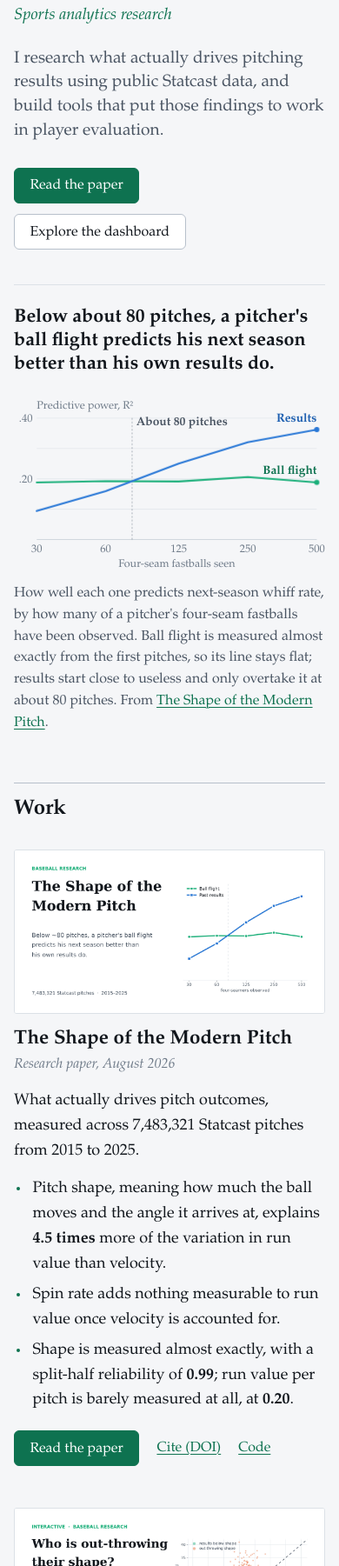
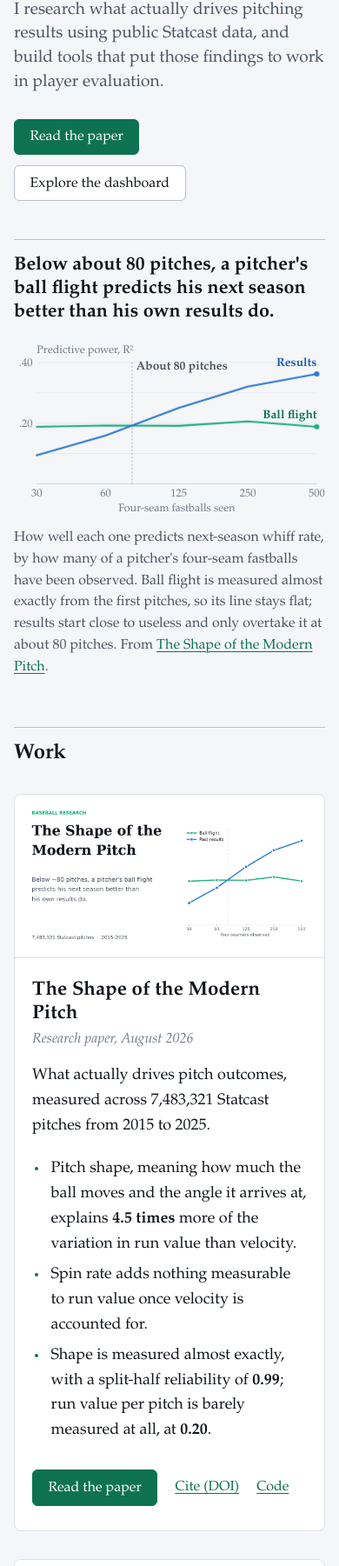
Before and after one commit to scobobo/scottluntz.com, a plain HTML site: page docs/index.html in a window 390 px wide. Shown: the part 199-2000 px from the top of the page at 87% size. Drawn offline with Linux system fonts and the light colour scheme.

Commit message:
Use the full width on desktop; keep the phone layout single-column
The page now spans up to 84rem instead of a 46rem column. On desktop the
intro sits beside the crossover chart, the two projects are side-by-side
panels with their buttons aligned at the foot, and About sits beside a new
Toolkit panel listing the languages, methods and data the work uses. Tablets
get the projects side by side; phones keep the single column.

Co-Authored-By: Claude Opus 5.5 <noreply@anthropic.com>

```diff
--- a/docs/index.html
+++ b/docs/index.html
@@ -38,17 +38,18 @@
   </div>
 </header>
 
-<main class="wrap">
+<main class="page">
 
-  <section class="intro" aria-labelledby="name">
-    <h1 id="name">Scott Luntz</h1>
+  <div class="opening">
+    <div class="intro">
+      <h1>Scott Luntz</h1>
       <p class="role">Sports analytics research</p>
       <p class="lede">I research what actually drives pitching results using public Statcast data, and build tools that put those findings to work in player evaluation.</p>
       <div class="actions">
         <a class="btn btn-primary" href="/modern-pitch/">Read the paper</a>
         <a class="btn" href="/pitch-shape-explorer/">Explore the dashboard</a>
       </div>
-  </section>
+    </div>
 
     <figure class="hero" aria-labelledby="finding">
       <h2 id="finding" class="finding">Below about 80 pitches, a pitcher's ball flight predicts his next season better than his own results do.</h2>
@@ -83,15 +84,17 @@
 </svg>
       <figcaption>How well each one predicts next-season whiff rate, by how many of a pitcher's four-seam fastballs have been observed. Ball flight is measured almost exactly from the first pitches, so its line stays flat; results start close to useless and only overtake it at about 80 pitches. From <a href="/modern-pitch/">The Shape of the Modern Pitch</a>.</figcaption>
     </figure>
+  </div>
 
   <section id="work" aria-labelledby="work-h">
     <h2 id="work-h">Work</h2>
+    <div class="projects">
 
-    <article class="entry">
+      <article class="project">
         <a class="thumb" href="/modern-pitch/" tabindex="-1" aria-hidden="true">
           <img src="/modern-pitch/social-card-v2.jpg" width="2400" height="1260" alt="" loading="lazy">
         </a>
-      <div>
+        <div class="body">
           <h3><a href="/modern-pitch/">The Shape of the Modern Pitch</a></h3>
           <p class="kind">Research paper, August 2026</p>
           <p>What actually drives pitch outcomes, measured across 7,483,321 Statcast pitches from 2015 to 2025.</p>
@@ -108,11 +111,11 @@
         </div>
       </article>
 
-    <article class="entry">
+      <article class="project">
         <a class="thumb" href="/pitch-shape-explorer/" tabindex="-1" aria-hidden="true">
           <img src="/pitch-shape-explorer/dashboard-card.jpg" width="2400" height="1260" alt="" loading="lazy">
         </a>
-      <div>
+        <div class="body">
           <h3><a href="/pitch-shape-explorer/">Pitch Shape Explorer</a></h3>
           <p class="kind">Interactive dashboard, 2015–2026 seasons</p>
           <p>Scores each pitcher against the whiff rate his pitch shape predicts, and names the pitchers whose results are running ahead of it or behind it.</p>
@@ -127,16 +130,32 @@
           </div>
         </div>
       </article>
+
+    </div>
   </section>
 
-  <section id="about" class="about" aria-labelledby="about-h">
+  <section id="about" aria-labelledby="about-h">
     <h2 id="about-h">About</h2>
+    <div class="about-grid">
+      <div class="about-text">
         <p>I'm a passionate baseball fan and a technologist by trade. My research asks what actually separates pitchers. Across nearly 7.5 million tracked pitches, the answer was the shape of the pitch: how much it moves and the angle it arrives at matter far more than how hard it's thrown or how fast it spins. The Pitch Shape Explorer turns that finding into a tool for evaluating pitchers, season by season.</p>
         <p>I use AI as a core part of my research workflow, which lets me go from a question to a tested, documented answer quickly. The questions, the standard of evidence and the conclusions are mine, and the paper describes the workflow in full.</p>
         <p>Everything here is built from public data and all of the code is open, so every number on this site can be checked.</p>
         <div class="actions">
           <a class="btn" href="https://www.linkedin.com/in/scott-luntz-a1b3a6142/">LinkedIn</a>
           <a class="btn" href="https://github.com/scobobo">GitHub</a>
+        </div>
+      </div>
+
+      <aside class="toolkit" aria-labelledby="toolkit-h">
+        <h3 id="toolkit-h">Toolkit</h3>
+        <dl>
+          <div><dt>Analysis</dt><dd>Python, pandas, NumPy, scikit-learn, Matplotlib</dd></div>
+          <div><dt>Methods</dt><dd>Gradient-boosted and ridge models, cross-validation grouped by pitcher, walk-forward backtesting, permutation importance</dd></div>
+          <div><dt>Data</dt><dd>Statcast pitch tracking via Baseball Savant, the MLB Stats API</dd></div>
+          <div><dt>Delivery</dt><dd>Interactive dashboards in HTML, CSS and JavaScript; open-source code with a citable DOI</dd></div>
+        </dl>
+      </aside>
     </div>
   </section>
 
--- a/docs/site.css
+++ b/docs/site.css
@@ -21,6 +21,10 @@
   --on-accent: #FFFFFF;
 
   --font-serif: ui-serif, "Iowan Old Style", "Charter", "Palatino Linotype", Palatino, Georgia, serif;
+  /* The page uses the screen: 84rem across on desktop, one column on a phone.
+     Running text is still held to a readable measure inside its column. */
+  --page: 84rem;
+  --gutter: clamp(1rem, 4vw, 2.5rem);
   --column: 46rem;
 }
 
@@ -55,19 +59,38 @@ body {
   line-height: 1.6;
 }
 
+.page {
+  max-width: var(--page);
+  margin: 0 auto;
+  padding: clamp(2.25rem, 5vw, 4rem) var(--gutter) 3rem;
+}
+
+/* The narrow single column, used by the 404 page. */
 .wrap {
   max-width: var(--column);
   margin: 0 auto;
   padding: clamp(2.25rem, 6vw, 3.75rem) 1rem 3rem;
 }
 
+a {
+  color: var(--accent);
+  text-decoration-thickness: 1px;
+  text-underline-offset: 0.18em;
+}
+a:hover { text-decoration-thickness: 2px; }
+a:focus-visible {
+  outline: 2px solid var(--accent);
+  outline-offset: 3px;
+  border-radius: 2px;
+}
+
 /* Site bar: name on the left, three destinations on the right. */
 
 .bar { border-bottom: 1px solid var(--rule); background: var(--sheet); }
 .bar-inner {
-  max-width: var(--column);
+  max-width: var(--page);
   margin: 0 auto;
-  padding: 0.85rem 1rem;
+  padding: 0.85rem var(--gutter);
   display: flex;
   align-items: baseline;
   justify-content: space-between;
@@ -84,23 +107,17 @@ body {
 .bar nav a { color: var(--ink-2); text-decoration: none; }
 .bar nav a:hover { color: var(--accent); text-decoration: underline; text-decoration-thickness: 1px; }
 
-a {
-  color: var(--accent);
-  text-decoration-thickness: 1px;
-  text-underline-offset: 0.18em;
+/* Opening: who, what, and the finding, side by side on a wide screen. */
+
+.opening {
+  display: grid;
+  grid-template-columns: minmax(0, 1fr);
+  gap: 2.75rem 4.5rem;
 }
-a:hover { text-decoration-thickness: 2px; }
-a:focus-visible {
-  outline: 2px solid var(--accent);
-  outline-offset: 3px;
-  border-radius: 2px;
-}
-
-/* Intro */
 
 h1 {
   margin: 0 0 0.6rem;
-  font-size: clamp(2.9rem, 9vw, 4.6rem);
+  font-size: clamp(2.9rem, 7vw, 4.4rem);
   line-height: 1;
   font-weight: 600;
   letter-spacing: -0.025em;
@@ -115,8 +132,8 @@ h1 {
 
 .lede {
   margin: 0;
-  max-width: 44ch;
-  font-size: clamp(1.2rem, 2.8vw, 1.45rem);
+  max-width: 40ch;
+  font-size: clamp(1.2rem, 2.4vw, 1.4rem);
   line-height: 1.45;
   color: var(--ink-2);
 }
@@ -150,29 +167,22 @@ h1 {
 
 /* The one figure on the page: the crossover */
 
-.hero {
-  margin: clamp(2.5rem, 6vw, 3.5rem) 0 0;
-  padding-top: 1.5rem;
-  border-top: 1px solid var(--rule);
-}
+.hero { margin: 0; }
 .hero .finding {
-  margin: 0 0 1.5rem;
-  padding: 0;
-  border: 0;
+  margin: 0 0 1.25rem;
   max-width: 34ch;
-  font-size: clamp(1.35rem, 3.2vw, 1.75rem);
+  font-size: clamp(1.35rem, 2.6vw, 1.65rem);
   line-height: 1.25;
   font-weight: 600;
 }
 .hero svg { display: block; width: 100%; height: auto; overflow: visible; }
 .hero figcaption {
   margin-top: 1rem;
-  max-width: 62ch;
+  max-width: 64ch;
   font-size: 1rem;
   line-height: 1.55;
   color: var(--ink-2);
 }
-.hero figcaption strong { color: var(--ink); font-weight: 600; }
 
 .chart text {
   font-family: var(--font-serif);
@@ -219,7 +229,7 @@ h1 {
 
 /* Sections */
 
-section { margin-top: clamp(3.5rem, 8vw, 5rem); }
+section { margin-top: clamp(3.5rem, 7vw, 5.5rem); }
 
 h2 {
   margin: 0 0 2rem;
@@ -230,23 +240,33 @@ h2 {
   font-weight: 600;
 }
 
-.entry {
+/* Work: one panel per project, side by side from tablet width up. */
+
+.projects {
   display: grid;
-  grid-template-columns: 17rem 1fr;
-  gap: 1rem 2rem;
-  align-items: start;
+  grid-template-columns: minmax(0, 1fr);
+  gap: 2rem;
 }
-.entry + .entry { margin-top: 3rem; }
 
-.entry .thumb { display: block; }
-.entry .thumb img {
-  display: block;
-  width: 100%;
-  height: auto;
+.project {
+  display: flex;
+  flex-direction: column;
+  background: var(--sheet);
   border: 1px solid var(--rule);
-  border-radius: 3px;
-  background: var(--sheet);
+  border-radius: 8px;
+  overflow: hidden;
 }
+.project .thumb { display: block; border-bottom: 1px solid var(--rule); }
+.project .thumb img { display: block; width: 100%; height: auto; }
+.project .body {
+  display: flex;
+  flex-direction: column;
+  flex: 1;
+  padding: 1.5rem clamp(1.25rem, 2.5vw, 1.75rem) 1.75rem;
+}
+.project .body > p { margin: 0 0 0.9rem; }
+/* Buttons sit on a common line at the foot of both panels. */
+.project .actions { margin-top: auto; padding-top: 1.5rem; }
 
 h3 {
   margin: 0 0 0.2rem;
@@ -264,9 +284,6 @@ h3 a:hover { text-decoration: underline; text-decoration-thickness: 1px; }
   color: var(--ink-3);
 }
 
-.entry p { margin: 0 0 0.9rem; }
-.entry .actions { margin-top: 1.25rem; }
-
 /* Key results: the numbers a reader should leave with. */
 .results {
   margin: 0;
@@ -275,6 +292,27 @@ h3 a:hover { text-decoration: underline; text-decoration-thickness: 1px; }
 .results li { margin: 0.4rem 0; padding-left: 0.2rem; }
 .results li::marker { color: var(--accent); }
 .results strong { font-weight: 600; }
+
+/* About: the text, and beside it what the work is built with. */
+
+.about-grid {
+  display: grid;
+  grid-template-columns: minmax(0, 1fr);
+  gap: 2rem 4.5rem;
+  align-items: start;
+}
+.about-text p { margin: 0 0 1rem; max-width: 64ch; }
+
+.toolkit {
+  background: var(--sheet);
+  border: 1px solid var(--rule);
+  border-radius: 8px;
+  padding: 1.5rem clamp(1.25rem, 2.5vw, 1.75rem);
+}
+.toolkit h3 { font-size: 1.2rem; margin: 0 0 1rem; }
+.toolkit dl { margin: 0; display: grid; gap: 1rem; }
+.toolkit dt { font-weight: 600; font-size: 1rem; }
+.toolkit dd { margin: 0.15rem 0 0; font-size: 1rem; line-height: 1.5; color: var(--ink-2); }
 
 .links {
   display: flex;
@@ -286,10 +324,8 @@ h3 a:hover { text-decoration: underline; text-decoration-thickness: 1px; }
   font-size: 1rem;
 }
 
-.about p { margin: 0 0 1rem; max-width: 62ch; }
-
 footer {
-  margin-top: 4.5rem;
+  margin-top: clamp(3.5rem, 7vw, 5rem);
   padding-top: 1rem;
   border-top: 1px solid var(--rule);
   font-size: 0.9rem;
@@ -297,7 +333,13 @@ footer {
 }
 footer p { margin: 0; }
 
-@media (max-width: 640px) {
-  .entry { grid-template-columns: 1fr; }
-  .entry .thumb { max-width: 26rem; }
+/* Tablet up: the two projects side by side. */
+@media (min-width: 760px) {
+  .projects { grid-template-columns: repeat(2, minmax(0, 1fr)); }
 }
+
+/* Desktop: intro beside the chart, About text beside the toolkit. */
+@media (min-width: 1024px) {
+  .opening { grid-template-columns: minmax(0, 5fr) minmax(0, 7fr); align-items: center; }
+  .about-grid { grid-template-columns: minmax(0, 7fr) minmax(0, 5fr); }
+}
--- a/src/site.css
+++ b/src/site.css
@@ -21,6 +21,10 @@
   --on-accent: #FFFFFF;
 
   --font-serif: ui-serif, "Iowan Old Style", "Charter", "Palatino Linotype", Palatino, Georgia, serif;
+  /* The page uses the screen: 84rem across on desktop, one column on a phone.
+     Running text is still held to a readable measure inside its column. */
+  --page: 84rem;
+  --gutter: clamp(1rem, 4vw, 2.5rem);
   --column: 46rem;
 }
 
@@ -55,19 +59,38 @@ body {
   line-height: 1.6;
 }
 
+.page {
+  max-width: var(--page);
+  margin: 0 auto;
+  padding: clamp(2.25rem, 5vw, 4rem) var(--gutter) 3rem;
+}
+
+/* The narrow single column, used by the 404 page. */
 .wrap {
   max-width: var(--column);
   margin: 0 auto;
   padding: clamp(2.25rem, 6vw, 3.75rem) 1rem 3rem;
 }
 
+a {
+  color: var(--accent);
+  text-decoration-thickness: 1px;
+  text-underline-offset: 0.18em;
+}
+a:hover { text-decoration-thickness: 2px; }
+a:focus-visible {
+  outline: 2px solid var(--accent);
+  outline-offset: 3px;
+  border-radius: 2px;
+}
+
 /* Site bar: name on the left, three destinations on the right. */
 
 .bar { border-bottom: 1px solid var(--rule); background: var(--sheet); }
 .bar-inner {
-  max-width: var(--column);
+  max-width: var(--page);
   margin: 0 auto;
-  padding: 0.85rem 1rem;
+  padding: 0.85rem var(--gutter);
   display: flex;
   align-items: baseline;
   justify-content: space-between;
@@ -84,23 +107,17 @@ body {
 .bar nav a { color: var(--ink-2); text-decoration: none; }
 .bar nav a:hover { color: var(--accent); text-decoration: underline; text-decoration-thickness: 1px; }
 
-a {
-  color: var(--accent);
-  text-decoration-thickness: 1px;
-  text-underline-offset: 0.18em;
+/* Opening: who, what, and the finding, side by side on a wide screen. */
+
+.opening {
+  display: grid;
+  grid-template-columns: minmax(0, 1fr);
+  gap: 2.75rem 4.5rem;
 }
-a:hover { text-decoration-thickness: 2px; }
-a:focus-visible {
-  outline: 2px solid var(--accent);
-  outline-offset: 3px;
-  border-radius: 2px;
-}
-
-/* Intro */
 
 h1 {
   margin: 0 0 0.6rem;
-  font-size: clamp(2.9rem, 9vw, 4.6rem);
+  font-size: clamp(2.9rem, 7vw, 4.4rem);
   line-height: 1;
   font-weight: 600;
   letter-spacing: -0.025em;
@@ -115,8 +132,8 @@ h1 {
 
 .lede {
   margin: 0;
-  max-width: 44ch;
-  font-size: clamp(1.2rem, 2.8vw, 1.45rem);
+  max-width: 40ch;
+  font-size: clamp(1.2rem, 2.4vw, 1.4rem);
   line-height: 1.45;
   color: var(--ink-2);
 }
@@ -150,29 +167,22 @@ h1 {
 
 /* The one figure on the page: the crossover */
 
-.hero {
-  margin: clamp(2.5rem, 6vw, 3.5rem) 0 0;
-  padding-top: 1.5rem;
-  border-top: 1px solid var(--rule);
-}
+.hero { margin: 0; }
 .hero .finding {
-  margin: 0 0 1.5rem;
-  padding: 0;
-  border: 0;
+  margin: 0 0 1.25rem;
   max-width: 34ch;
-  font-size: clamp(1.35rem, 3.2vw, 1.75rem);
+  font-size: clamp(1.35rem, 2.6vw, 1.65rem);
   line-height: 1.25;
   font-weight: 600;
 }
 .hero svg { display: block; width: 100%; height: auto; overflow: visible; }
 .hero figcaption {
   margin-top: 1rem;
-  max-width: 62ch;
+  max-width: 64ch;
   font-size: 1rem;
   line-height: 1.55;
   color: var(--ink-2);
 }
-.hero figcaption strong { color: var(--ink); font-weight: 600; }
 
 .chart text {
   font-family: var(--font-serif);
@@ -219,7 +229,7 @@ h1 {
 
 /* Sections */
 
-section { margin-top: clamp(3.5rem, 8vw, 5rem); }
+section { margin-top: clamp(3.5rem, 7vw, 5.5rem); }
 
 h2 {
   margin: 0 0 2rem;
@@ -230,23 +240,33 @@ h2 {
   font-weight: 600;
 }
 
-.entry {
+/* Work: one panel per project, side by side from tablet width up. */
+
+.projects {
   display: grid;
-  grid-template-columns: 17rem 1fr;
-  gap: 1rem 2rem;
-  align-items: start;
+  grid-template-columns: minmax(0, 1fr);
+  gap: 2rem;
 }
-.entry + .entry { margin-top: 3rem; }
 
-.entry .thumb { display: block; }
-.entry .thumb img {
-  display: block;
-  width: 100%;
-  height: auto;
+.project {
+  display: flex;
+  flex-direction: column;
+  background: var(--sheet);
   border: 1px solid var(--rule);
-  border-radius: 3px;
-  background: var(--sheet);
+  border-radius: 8px;
+  overflow: hidden;
 }
+.project .thumb { display: block; border-bottom: 1px solid var(--rule); }
+.project .thumb img { display: block; width: 100%; height: auto; }
+.project .body {
+  display: flex;
+  flex-direction: column;
+  flex: 1;
+  padding: 1.5rem clamp(1.25rem, 2.5vw, 1.75rem) 1.75rem;
+}
+.project .body > p { margin: 0 0 0.9rem; }
+/* Buttons sit on a common line at the foot of both panels. */
+.project .actions { margin-top: auto; padding-top: 1.5rem; }
 
 h3 {
   margin: 0 0 0.2rem;
@@ -264,9 +284,6 @@ h3 a:hover { text-decoration: underline; text-decoration-thickness: 1px; }
   color: var(--ink-3);
 }
 
-.entry p { margin: 0 0 0.9rem; }
-.entry .actions { margin-top: 1.25rem; }
-
 /* Key results: the numbers a reader should leave with. */
 .results {
   margin: 0;
@@ -275,6 +292,27 @@ h3 a:hover { text-decoration: underline; text-decoration-thickness: 1px; }
 .results li { margin: 0.4rem 0; padding-left: 0.2rem; }
 .results li::marker { color: var(--accent); }
 .results strong { font-weight: 600; }
+
+/* About: the text, and beside it what the work is built with. */
+
+.about-grid {
+  display: grid;
+  grid-template-columns: minmax(0, 1fr);
+  gap: 2rem 4.5rem;
+  align-items: start;
+}
+.about-text p { margin: 0 0 1rem; max-width: 64ch; }
+
+.toolkit {
+  background: var(--sheet);
+  border: 1px solid var(--rule);
+  border-radius: 8px;
+  padding: 1.5rem clamp(1.25rem, 2.5vw, 1.75rem);
+}
+.toolkit h3 { font-size: 1.2rem; margin: 0 0 1rem; }
+.toolkit dl { margin: 0; display: grid; gap: 1rem; }
+.toolkit dt { font-weight: 600; font-size: 1rem; }
+.toolkit dd { margin: 0.15rem 0 0; font-size: 1rem; line-height: 1.5; color: var(--ink-2); }
 
 .links {
   display: flex;
@@ -286,10 +324,8 @@ h3 a:hover { text-decoration: underline; text-decoration-thickness: 1px; }
   font-size: 1rem;
 }
 
-.about p { margin: 0 0 1rem; max-width: 62ch; }
-
 footer {
-  margin-top: 4.5rem;
+  margin-top: clamp(3.5rem, 7vw, 5rem);
   padding-top: 1rem;
   border-top: 1px solid var(--rule);
   font-size: 0.9rem;
@@ -297,7 +333,13 @@ footer {
 }
 footer p { margin: 0; }
 
-@media (max-width: 640px) {
-  .entry { grid-template-columns: 1fr; }
-  .entry .thumb { max-width: 26rem; }
+/* Tablet up: the two projects side by side. */
+@media (min-width: 760px) {
+  .projects { grid-template-columns: repeat(2, minmax(0, 1fr)); }
 }
+
+/* Desktop: intro beside the chart, About text beside the toolkit. */
+@media (min-width: 1024px) {
+  .opening { grid-template-columns: minmax(0, 5fr) minmax(0, 7fr); align-items: center; }
+  .about-grid { grid-template-columns: minmax(0, 7fr) minmax(0, 5fr); }
+}
```
Also changed, not shown: src/index.html (+28 -9 lines). Lines whose indentation alone changed are shown as unchanged.
